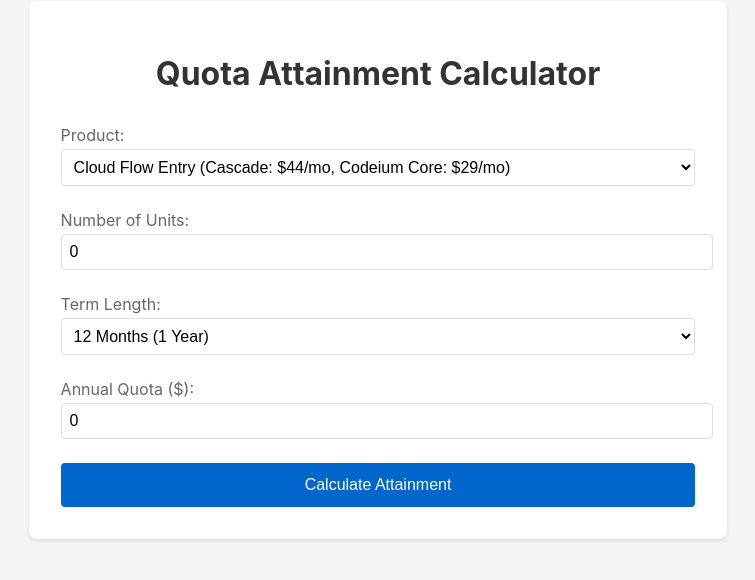
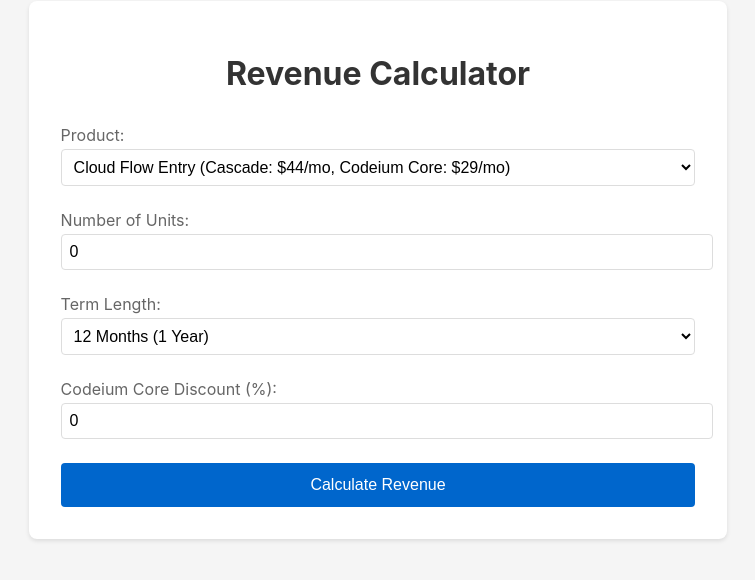
Before and after one commit to navsharma1/quota-calculator-web, a React app: page / in a window 1280 px wide. Shown: the part 146-726 px from the top of the page, without its empty margins (294-1049 px from the left). Built offline with nearby package versions, Linux system fonts and the light colour scheme.

Commit message:
Replace quota with discount field for Codeium Core products

```diff
--- a/src/App.tsx
+++ b/src/App.tsx
@@ -39,13 +39,9 @@ const termOptions = [
 const App: React.FC = () => {
   const [selectedProduct, setSelectedProduct] = useState<Product>(products[0]);
   const [units, setUnits] = useState<number>(0);
-  const [quota, setQuota] = useState<number>(0);
+  const [discount, setDiscount] = useState<number>(0);
   const [termLength, setTermLength] = useState<number>(12); // Default to annual
-  const [attainment, setAttainment] = useState<{
-    monthly: number;
-    annual: number;
-    totalRevenue: number;
-    annualRevenue: number;
+  const [revenue, setRevenue] = useState<{
     cascadeRevenue: {
       monthly: number;
       term: number;
@@ -55,44 +51,52 @@ const App: React.FC = () => {
       monthly: number;
       term: number;
       annual: number;
+      discountAmount: number;
+    };
+    totalRevenue: {
+      monthly: number;
+      term: number;
+      annual: number;
     };
   } | null>(null);
 
-  const calculateAttainment = () => {
-    if (quota === 0) return;
+  const calculateRevenue = () => {
+    const discountMultiplier = 1 - (discount / 100);
 
+    // Calculate Cascade revenue (no discount)
     const monthlyCascadeRevenue = units * selectedProduct.cascadeListPrice;
-    const monthlyCodeiumCoreRevenue = units * selectedProduct.codeiumCoreListPrice;
-    const monthlyTotalRevenue = monthlyCascadeRevenue + monthlyCodeiumCoreRevenue;
 
-    const annualizedRevenue = monthlyTotalRevenue * 12;
-    const termRevenue = monthlyTotalRevenue * termLength;
+    // Calculate Codeium Core revenue (with discount)
+    const baseMonthlyCodeiumRevenue = units * selectedProduct.codeiumCoreListPrice;
+    const discountedMonthlyCodeiumRevenue = baseMonthlyCodeiumRevenue * discountMultiplier;
+    const monthlyDiscountAmount = baseMonthlyCodeiumRevenue - discountedMonthlyCodeiumRevenue;
 
-    // Calculate monthly and annual attainment
-    const monthlyAttainment = (monthlyTotalRevenue / (quota / 12)) * 100;
-    const annualAttainment = (annualizedRevenue / quota) * 100;
+    // Calculate total monthly revenue
+    const monthlyTotalRevenue = monthlyCascadeRevenue + discountedMonthlyCodeiumRevenue;
 
-    setAttainment({
-      monthly: monthlyAttainment,
-      annual: annualAttainment,
-      totalRevenue: termRevenue,
-      annualRevenue: annualizedRevenue,
+    setRevenue({
       cascadeRevenue: {
         monthly: monthlyCascadeRevenue,
         term: monthlyCascadeRevenue * termLength,
         annual: monthlyCascadeRevenue * 12
       },
       codeiumCoreRevenue: {
-        monthly: monthlyCodeiumCoreRevenue,
-        term: monthlyCodeiumCoreRevenue * termLength,
-        annual: monthlyCodeiumCoreRevenue * 12
+        monthly: discountedMonthlyCodeiumRevenue,
+        term: discountedMonthlyCodeiumRevenue * termLength,
+        annual: discountedMonthlyCodeiumRevenue * 12,
+        discountAmount: monthlyDiscountAmount * termLength
+      },
+      totalRevenue: {
+        monthly: monthlyTotalRevenue,
+        term: monthlyTotalRevenue * termLength,
+        annual: monthlyTotalRevenue * 12
       }
     });
   };
 
   return (
     <div className="container">
-      <h1>Quota Attainment Calculator</h1>
+      <h1>Revenue Calculator</h1>
 
       <div className="input-group">
         <label>
@@ -143,56 +147,43 @@ const App: React.FC = () => {
 
       <div className="input-group">
         <label>
-          Annual Quota ($):
+          Codeium Core Discount (%):
           <input
             type="number"
             min="0"
-            value={quota}
-            onChange={(e) => setQuota(Number(e.target.value))}
+            max="100"
+            value={discount}
+            onChange={(e) => setDiscount(Number(e.target.value))}
           />
         </label>
       </div>
 
-      <button onClick={calculateAttainment}>Calculate Attainment</button>
+      <button onClick={calculateRevenue}>Calculate Revenue</button>
 
-      {attainment && (
+      {revenue && (
         <div className="result">
-          <h2>Quota Attainment</h2>
+          <h2>Revenue Breakdown</h2>
           <div className="details">
-            <div className="attainment-metrics">
-              <div className="metric">
-                <h3>Monthly</h3>
-                <p>{attainment.monthly.toFixed(1)}%</p>
-              </div>
-              <div className="metric">
-                <h3>Annual</h3>
-                <p>{attainment.annual.toFixed(1)}%</p>
-              </div>
-            </div>
-
-            <div className="revenue-details">
-              <h3>Revenue Breakdown ({termLength} months)</h3>
-
             <div className="product-revenue">
               <h4>Cascade Revenue</h4>
-                <p>Monthly: ${attainment.cascadeRevenue.monthly.toFixed(2)}</p>
-                <p>Term Total: ${attainment.cascadeRevenue.term.toFixed(2)}</p>
-                <p>Annualized: ${attainment.cascadeRevenue.annual.toFixed(2)}</p>
+              <p>Monthly: ${revenue.cascadeRevenue.monthly.toFixed(2)}</p>
+              <p>Term Total: ${revenue.cascadeRevenue.term.toFixed(2)}</p>
+              <p>Annualized: ${revenue.cascadeRevenue.annual.toFixed(2)}</p>
             </div>
 
             <div className="product-revenue">
-                <h4>Codeium Core Revenue</h4>
-                <p>Monthly: ${attainment.codeiumCoreRevenue.monthly.toFixed(2)}</p>
-                <p>Term Total: ${attainment.codeiumCoreRevenue.term.toFixed(2)}</p>
-                <p>Annualized: ${attainment.codeiumCoreRevenue.annual.toFixed(2)}</p>
+              <h4>Codeium Core Revenue (with {discount}% discount)</h4>
+              <p>Monthly: ${revenue.codeiumCoreRevenue.monthly.toFixed(2)}</p>
+              <p>Term Total: ${revenue.codeiumCoreRevenue.term.toFixed(2)}</p>
+              <p>Annualized: ${revenue.codeiumCoreRevenue.annual.toFixed(2)}</p>
+              <p className="discount">Total Discount: -${revenue.codeiumCoreRevenue.discountAmount.toFixed(2)}</p>
             </div>
 
             <div className="product-revenue total">
               <h4>Total Revenue</h4>
-                <p>Monthly: ${(attainment.totalRevenue / termLength).toFixed(2)}</p>
-                <p>Term Total: ${attainment.totalRevenue.toFixed(2)}</p>
-                <p>Annualized: ${attainment.annualRevenue.toFixed(2)}</p>
-              </div>
+              <p>Monthly: ${revenue.totalRevenue.monthly.toFixed(2)}</p>
+              <p>Term Total: ${revenue.totalRevenue.term.toFixed(2)}</p>
+              <p>Annualized: ${revenue.totalRevenue.annual.toFixed(2)}</p>
             </div>
           </div>
         </div>
--- a/src/styles.css
+++ b/src/styles.css
@@ -162,6 +162,14 @@ button:hover {
   align-items: center;
 }
 
+.product-revenue p.discount {
+  color: #e53e3e;
+  font-weight: 500;
+  margin-top: 1rem;
+  padding-top: 0.5rem;
+  border-top: 1px dashed #eee;
+}
+
 .product-revenue p::after {
   content: "";
   flex: 1;
@@ -169,3 +177,8 @@ button:hover {
   margin: 0 0.5rem;
   transform: translateY(-0.1rem);
 }
+
+.product-revenue p.discount::after {
+  border-bottom-style: dashed;
+  border-bottom-color: #fbd5d5;
+}
```
Lines whose indentation alone changed are shown as unchanged.
